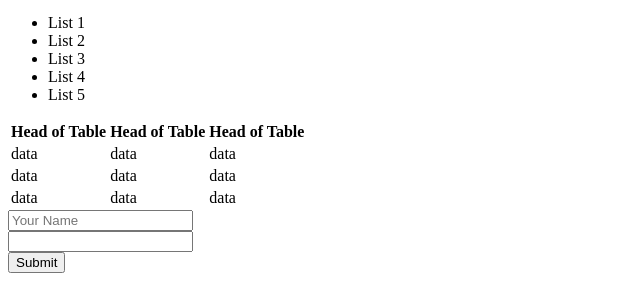
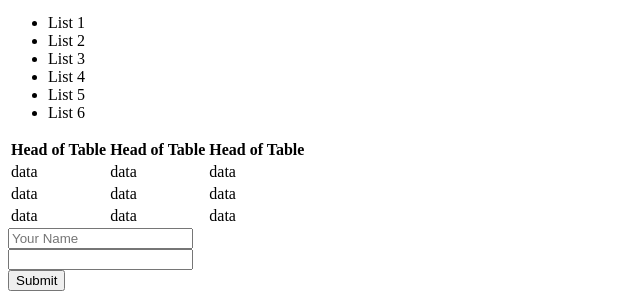
Before and after one commit to Ismaelsura/precodecamp, a plain HTML site: page index.html in a window 1280 px wide. Shown: the part 535-834 px from the top of the page, without its empty margins (0-640 px from the left). Drawn offline with Linux system fonts and the light colour scheme.

Commit message:
Add List 6

```diff
--- a/index.html
+++ b/index.html
@@ -25,6 +25,7 @@
          <li>List 3</li>
          <li>List 4</li>
          <li>List 5</li>
+         <li>List 6</li>
      </ul>
 
     <table>
```
